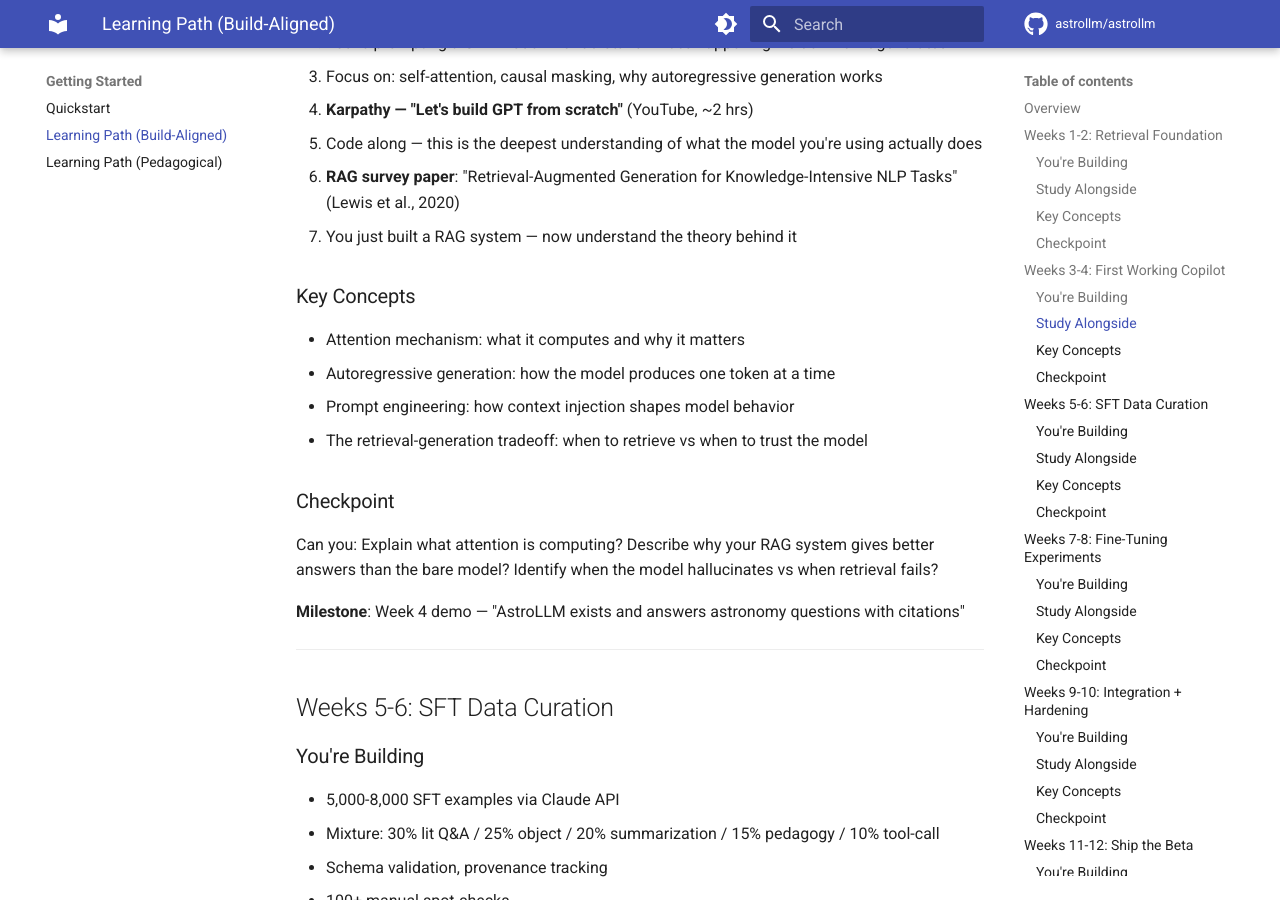
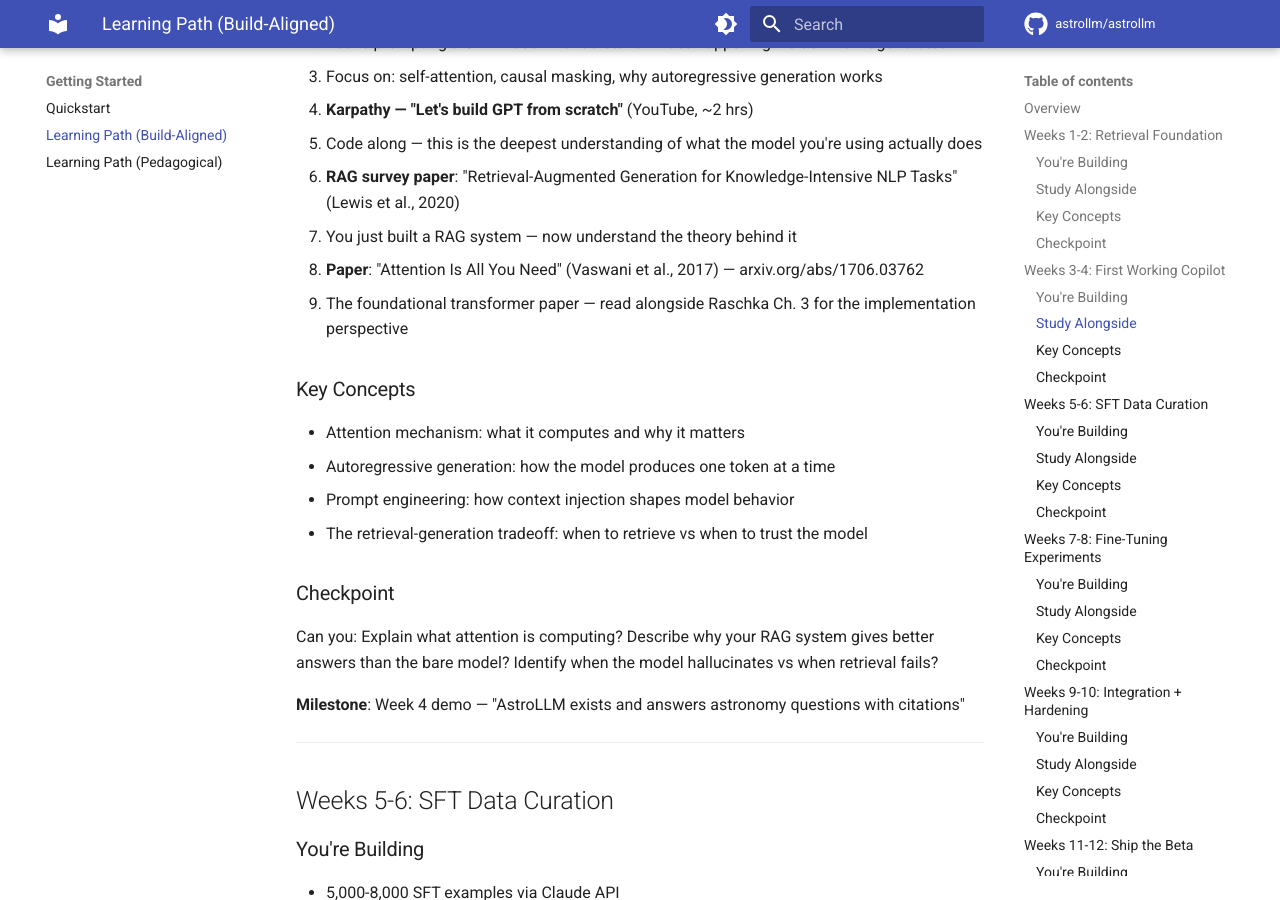
Before and after one commit to astrollm/astrollm, an MkDocs documentation site: the page built from docs/LEARNING_PATH_V1.md, in a window 1280 px wide and 900 px high, scrolled down 1998 px. Built offline with MkDocs 1.6.1 and Material for MkDocs 9.7.7, drawn with Linux system fonts in a browser that asks for light colours; comment, search, counter and statistics services are not loaded.

Commit message:
Final review fixes: product-strategist, learning path, settings, CLAUDE.md, README
product-strategist.md:
- Fix budget ranges to sum to $400 max (was $280-500, now $250-400)
- Phase 0→1: add NanoGPT criterion
- Phase 1→2: add SIMBAD object resolution criterion
- Phase 2→3: replace model merging with AstroMLab-1 score target
- Add pedagogy to competitive positioning vs AstroSage

LEARNING_PATH_V1.md:
- Add "Attention Is All You Need" paper to Weeks 3-4 study section

CLAUDE.md:
- Fix memory path description (user-local, not in repo)

README.md:
- Fix "Phase 1-5" to "Phase 0-4+" in MASTER_PLAN link description

settings.json:
- Broaden rm deny pattern from "rm -rf /*" to "rm -rf *"
- Add "git clean -fd*" to deny list

Co-Authored-By: Claude Opus 4.6 (1M context) <noreply@anthropic.com>

```diff
--- a/docs/LEARNING_PATH_V1.md
+++ b/docs/LEARNING_PATH_V1.md
@@ -70,6 +70,9 @@ Can you: Explain why semantic search finds related papers that keyword search mi
 
 3. **RAG survey paper**: "Retrieval-Augmented Generation for Knowledge-Intensive NLP Tasks" (Lewis et al., 2020)
    - You just built a RAG system — now understand the theory behind it
+
+4. **Paper**: "Attention Is All You Need" (Vaswani et al., 2017) — arxiv.org/abs/1706.03762
+   - The foundational transformer paper — read alongside Raschka Ch. 3 for the implementation perspective
 
 ### Key Concepts
 - Attention mechanism: what it computes and why it matters
```
Also changed, not shown: .claude/personas/product-strategist.md (+6 -6 lines), CLAUDE.md (+1 -1 lines), README.md (+1 -1 lines), 1 other file.
